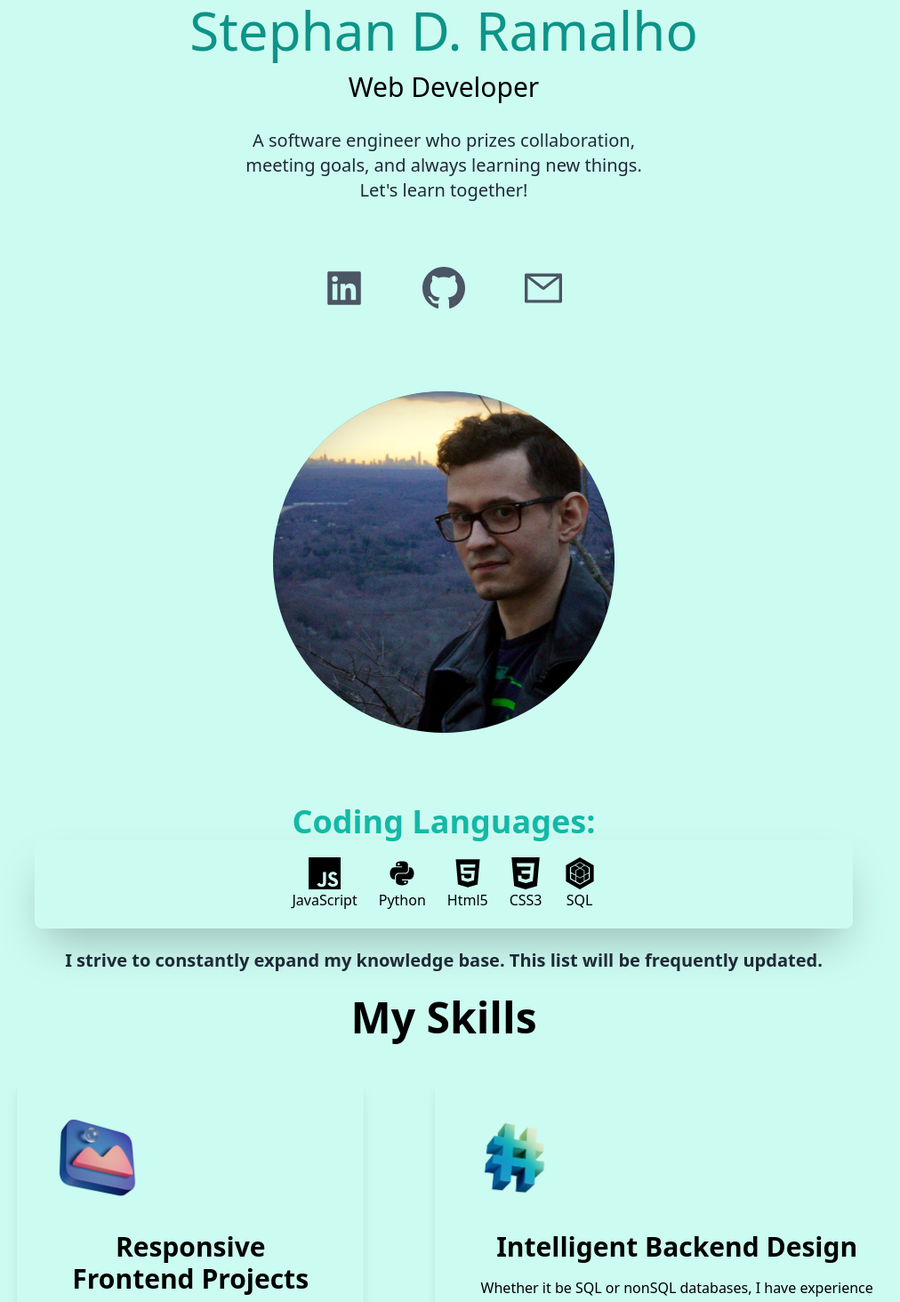
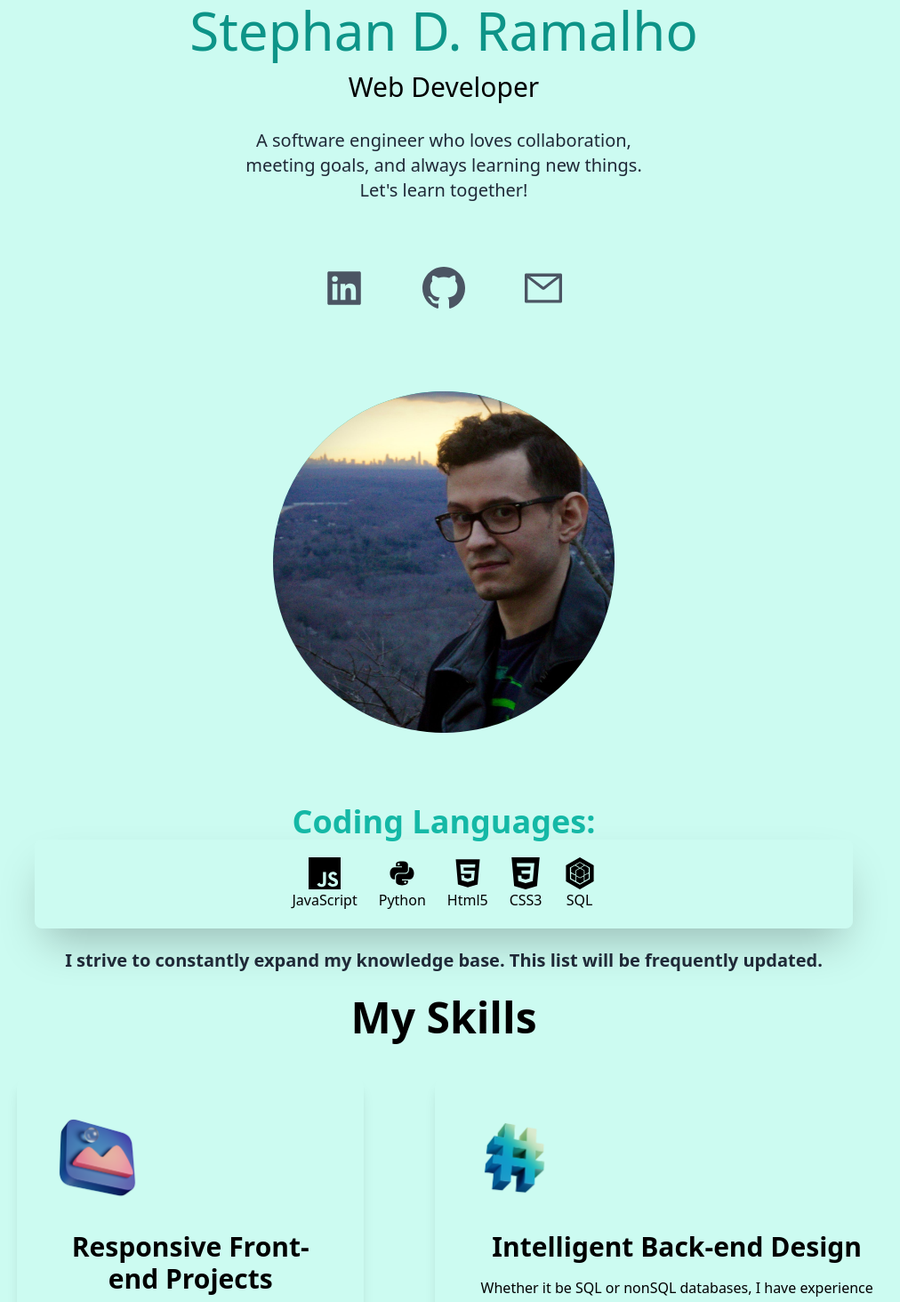
Before and after one commit to sramalho94/portfolio_2023, a Next.js app: page / in a window 1280 px wide. Shown: the part 200-1664 px from the top of the page at 89% size, without its empty margins (141-1153 px from the left). Built offline with nearby package versions, Linux system fonts and the light colour scheme.

Commit message:
made text more uniform

```diff
--- a/pages/index.js
+++ b/pages/index.js
@@ -69,7 +69,7 @@ export default function Home() {
               Web Developer
             </h3>
             <p className="text-md py-5 leading-8 text-gray-800 md:text-xl mx-auto max-w-md dark:text-white">
-              A software engineer who prizes collaboration, meeting goals, and
+              A software engineer who loves collaboration, meeting goals, and
               always learning new things. Let's learn together!
             </p>
           </div>
@@ -139,7 +139,7 @@ export default function Home() {
             <div className="text-center shadow-lg p-10 rounded-xl my-10 flex-1 dark:bg-gradient-to-r from-teal-600">
               <Image src={design} width={100} height={100} />
               <h3 className="text-3xl font-bold pt-8 pb-2 dark:text-white">
-                Responsive Frontend Projects
+                Responsive Front-end Projects
               </h3>
               <p className="py-2 dark:text-white">
                 Creating elegant designs suited for your website and business
@@ -170,7 +170,7 @@ export default function Home() {
             <div className="text-center shadow-lg p-10 rounded-xl my-10 flex-1 dark:bg-gradient-to-l from-teal-600">
               <Image id="wrong" src={code} width={100} height={100} />
               <h3 className="text-3xl font-bold pt-8 pb-2 dark:text-white">
-                Intelligent Backend Design
+                Intelligent Back-end Design
               </h3>
               <p className="py-2 dark:text-white">
                 Whether it be SQL or nonSQL databases, I have experience
```
